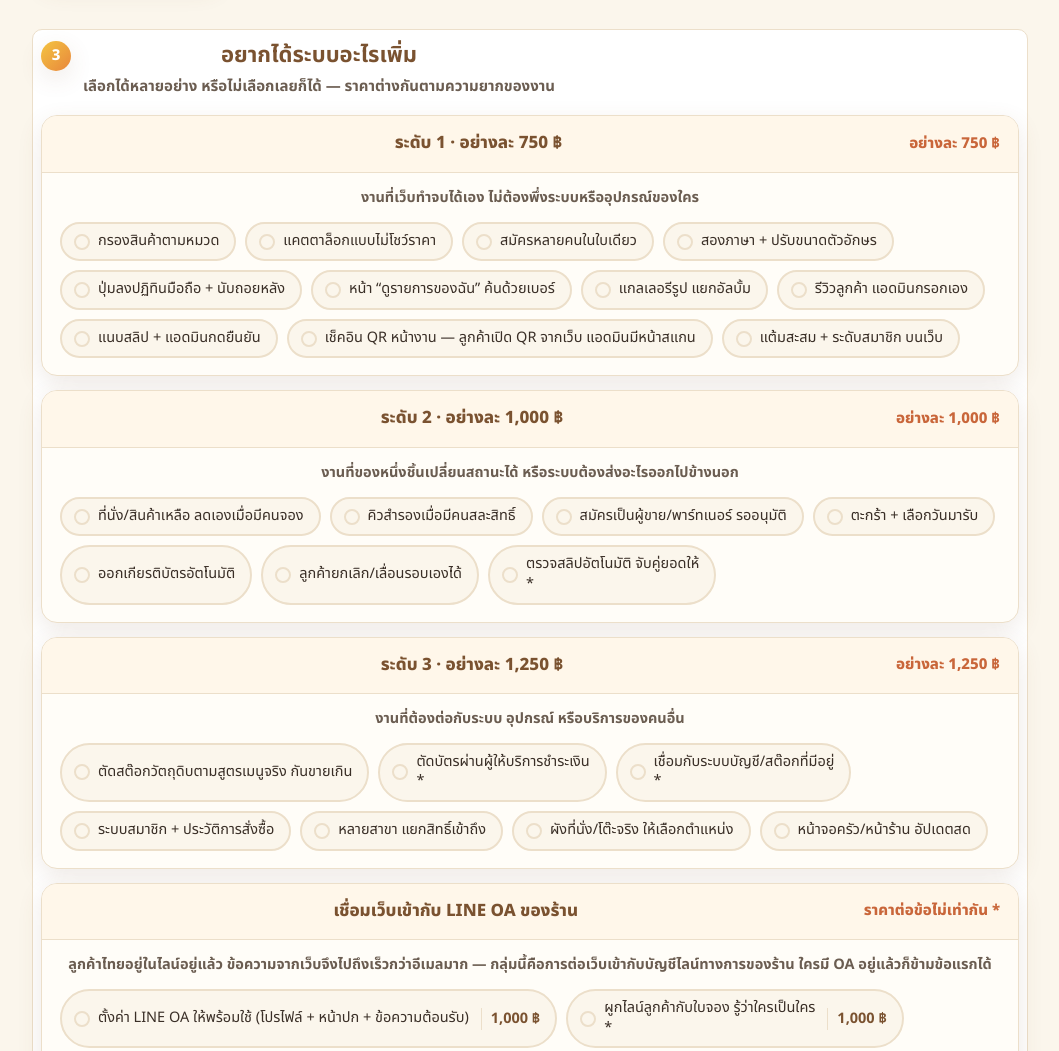
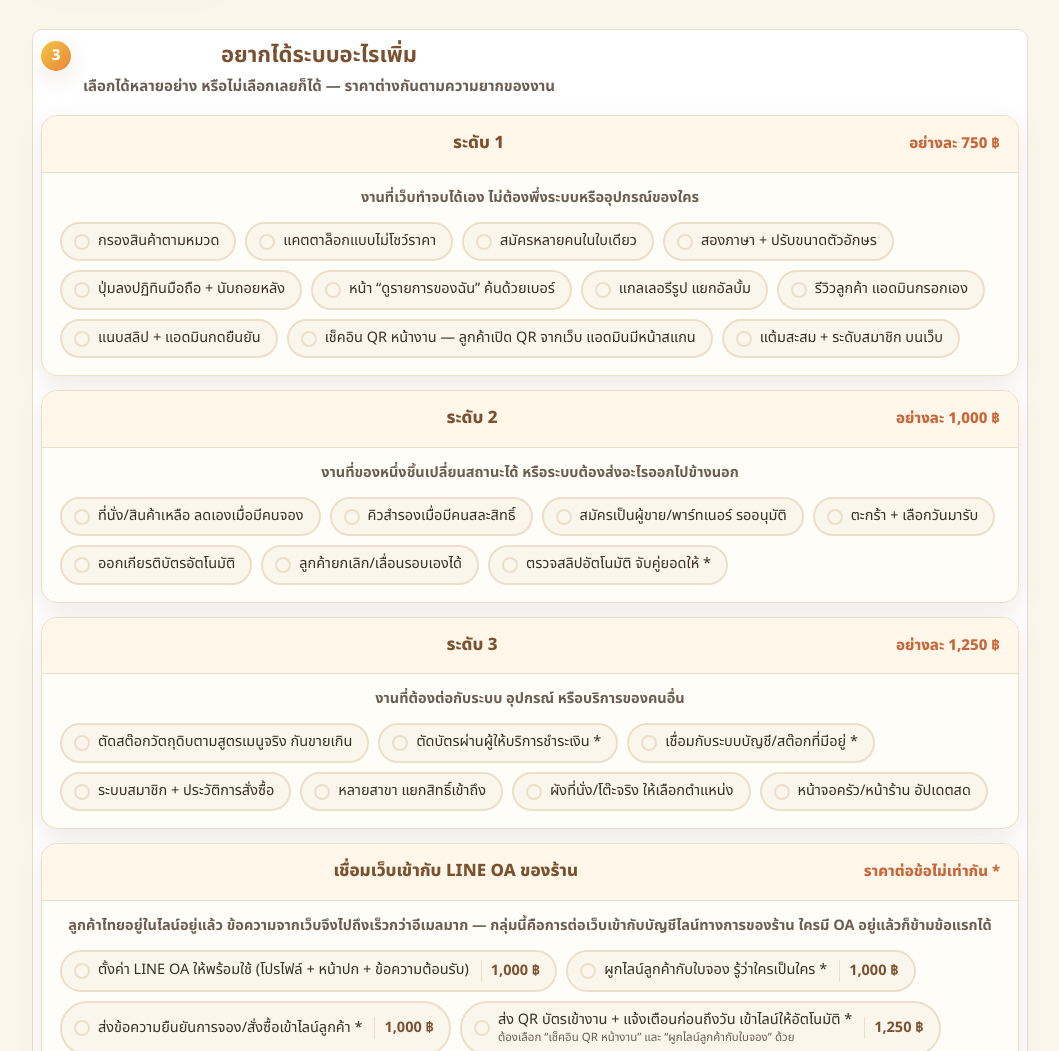
Before and after one commit to Tnps28/barnbarn-workshop, a website: page public/pricing.html in a window 1280 px wide. Shown: the part 1940-2991 px from the top of the page, without its empty margins (110-1169 px from the left). Drawn offline with Linux system fonts and the light colour scheme.

Commit message:
แก้หัวกลุ่มซ้ำ และดอกจันตกบรรทัด

```diff
--- a/public/pricing.html
+++ b/public/pricing.html
@@ -514,11 +514,11 @@
   // items: [ชื่อ, ext?]  ·  ext:true = มีค่าบริการจากข้างนอกเพิ่ม
   // กลุ่มที่มี prices = ราคาต่อข้อไม่เท่ากัน (ใช้แทน P.f[tier])
   var FN = [
-    { tier:1, label:"ระดับ 1 · อย่างละ 750 ฿", why:"งานที่เว็บทำจบได้เอง ไม่ต้องพึ่งระบบหรืออุปกรณ์ของใคร",
+    { tier:1, label:"ระดับ 1", why:"งานที่เว็บทำจบได้เอง ไม่ต้องพึ่งระบบหรืออุปกรณ์ของใคร",
       items:[["กรองสินค้าตามหมวด"],["แคตตาล็อกแบบไม่โชว์ราคา"],["สมัครหลายคนในใบเดียว"],["สองภาษา + ปรับขนาดตัวอักษร"],["ปุ่มลงปฏิทินมือถือ + นับถอยหลัง"],["หน้า “ดูรายการของฉัน” ค้นด้วยเบอร์"],["แกลเลอรีรูป แยกอัลบั้ม"],["รีวิวลูกค้า แอดมินกรอกเอง"],["แนบสลิป + แอดมินกดยืนยัน"],["เช็คอิน QR หน้างาน — ลูกค้าเปิด QR จากเว็บ แอดมินมีหน้าสแกน"],["แต้มสะสม + ระดับสมาชิก บนเว็บ"]] },
-    { tier:2, label:"ระดับ 2 · อย่างละ 1,000 ฿", why:"งานที่ของหนึ่งชิ้นเปลี่ยนสถานะได้ หรือระบบต้องส่งอะไรออกไปข้างนอก",
+    { tier:2, label:"ระดับ 2", why:"งานที่ของหนึ่งชิ้นเปลี่ยนสถานะได้ หรือระบบต้องส่งอะไรออกไปข้างนอก",
       items:[["ที่นั่ง/สินค้าเหลือ ลดเองเมื่อมีคนจอง"],["คิวสำรองเมื่อมีคนสละสิทธิ์"],["สมัครเป็นผู้ขาย/พาร์ทเนอร์ รออนุมัติ"],["ตะกร้า + เลือกวันมารับ"],["ออกเกียรติบัตรอัตโนมัติ"],["ลูกค้ายกเลิก/เลื่อนรอบเองได้"],["ตรวจสลิปอัตโนมัติ จับคู่ยอดให้",true]] },
-    { tier:3, label:"ระดับ 3 · อย่างละ 1,250 ฿", why:"งานที่ต้องต่อกับระบบ อุปกรณ์ หรือบริการของคนอื่น",
+    { tier:3, label:"ระดับ 3", why:"งานที่ต้องต่อกับระบบ อุปกรณ์ หรือบริการของคนอื่น",
       items:[["ตัดสต๊อกวัตถุดิบตามสูตรเมนูจริง กันขายเกิน"],["ตัดบัตรผ่านผู้ให้บริการชำระเงิน",true],["เชื่อมกับระบบบัญชี/สต๊อกที่มีอยู่",true],["ระบบสมาชิก + ประวัติการสั่งซื้อ"],["หลายสาขา แยกสิทธิ์เข้าถึง"],["ผังที่นั่ง/โต๊ะจริง ให้เลือกตำแหน่ง"],["หน้าจอครัว/หน้าร้าน อัปเดตสด"]] },
     { tier:4, label:"เชื่อมเว็บเข้ากับ LINE OA ของร้าน", rateText:"ราคาต่อข้อไม่เท่ากัน",
       why:"ลูกค้าไทยอยู่ในไลน์อยู่แล้ว ข้อความจากเว็บจึงไปถึงเร็วกว่าอีเมลมาก — กลุ่มนี้คือการต่อเว็บเข้ากับบัญชีไลน์ทางการของร้าน ใครมี OA อยู่แล้วก็ข้ามข้อแรกได้",
@@ -620,8 +620,8 @@
       g.items.map(function(it,i){
         return '<button type="button" class="fchip" data-t="' + g.tier + '" data-i="' + i + '" aria-pressed="false"' +
           (it[2] ? ' title="' + esc(it[2]) + '"' : "") + '>' +
-          '<span class="dot">' + CHECK + '</span><span class="ft">' + it[0] +
-          (it[1] ? ' <span class="star">*</span>' : "") +
+          '<span class="dot">' + CHECK + '</span><span class="ft"><span>' + it[0] +
+          (it[1] ? ' <span class="star">*</span>' : "") + "</span>" +
           (it[2] ? '<small class="freq">' + esc(it[2]) + "</small>" : "") + "</span>" +
           (g.prices ? '<span class="fp">' + Number(g.prices[i]).toLocaleString("en-US") + " ฿</span>" : "") +
           "</button>";
```
